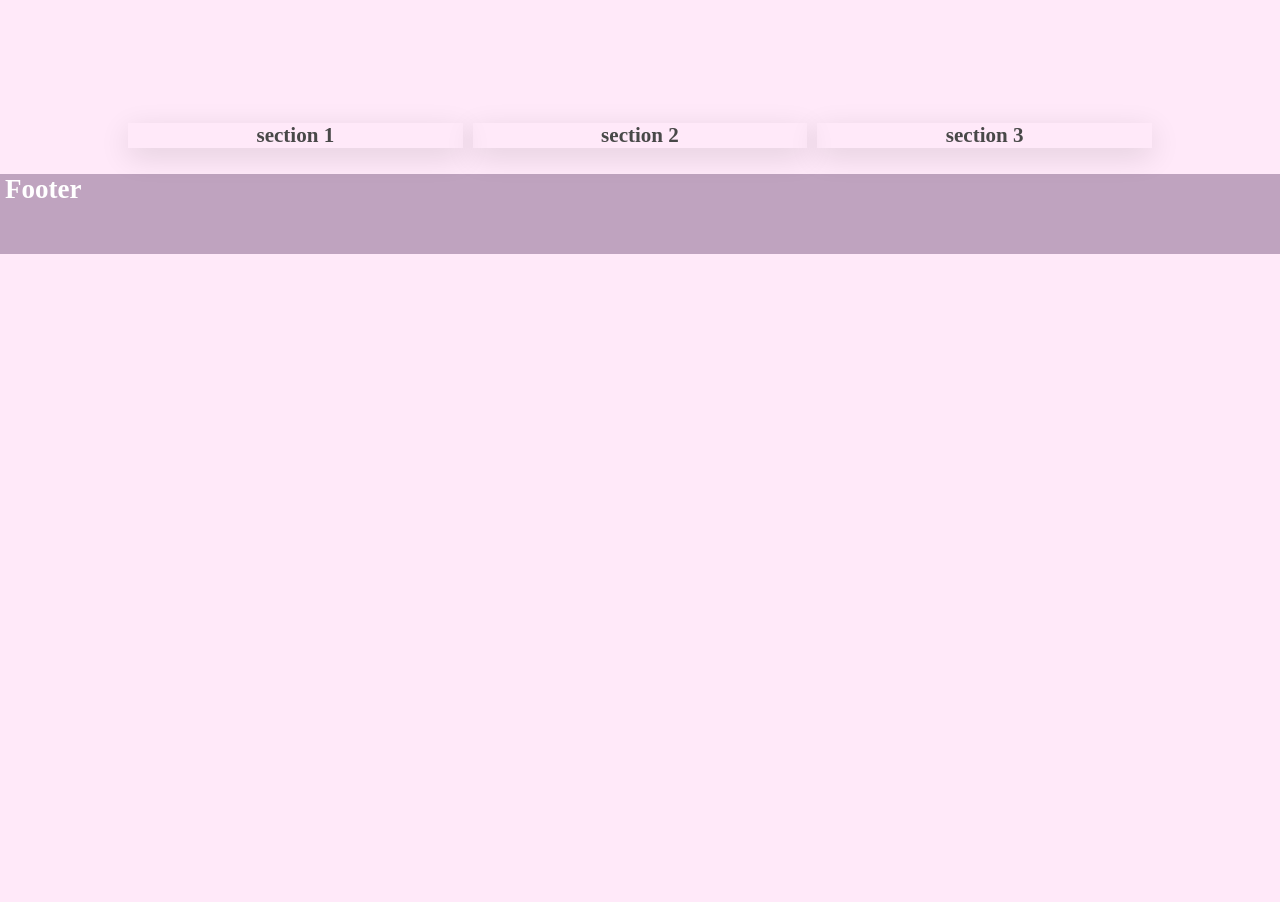
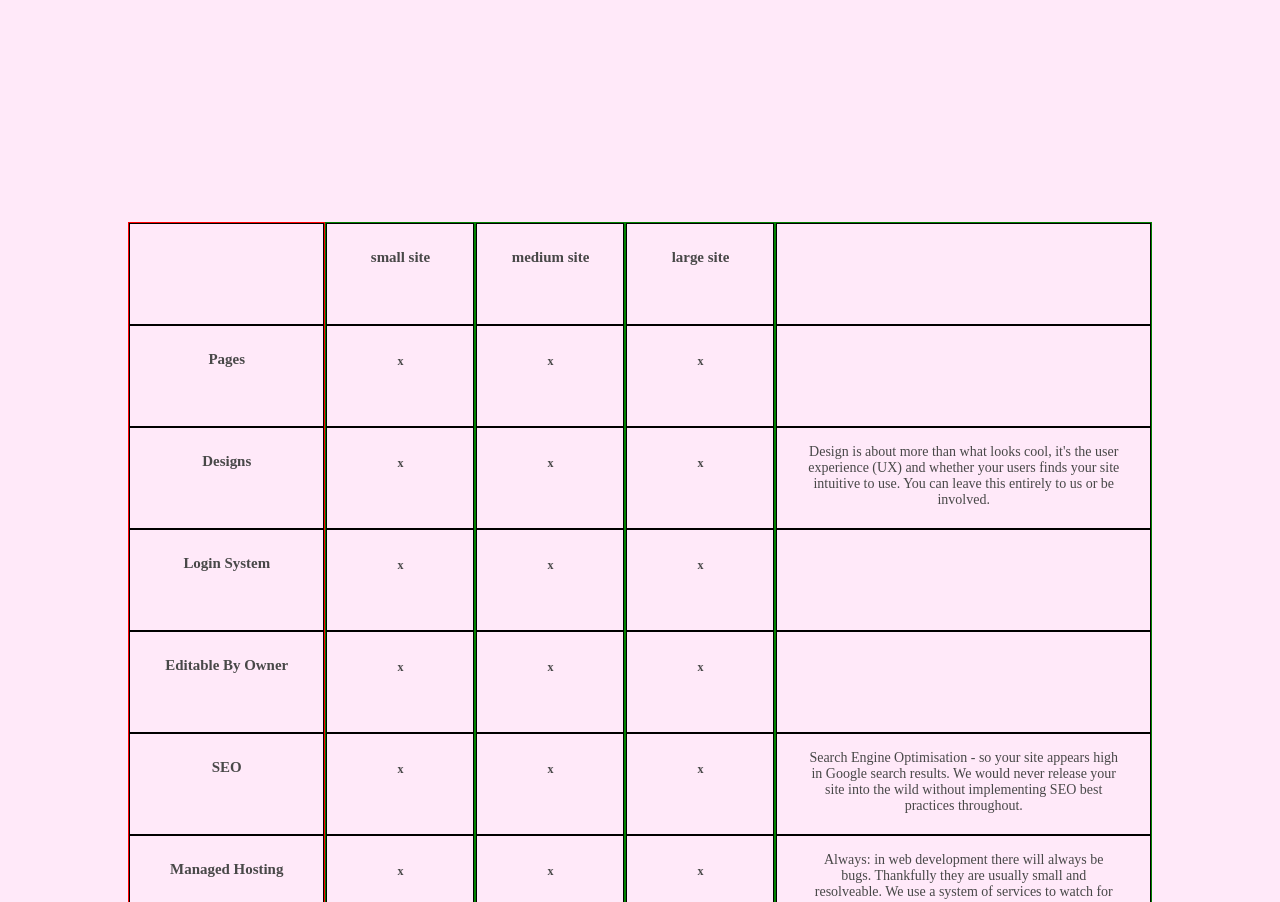
Before and after one commit to ffraniel/portfolio2019, a Next.js app: page / in a window 1280 px wide. Shown: the part 1620-2522 px from the top of the page. Before the commit the page ends 1874 px from the top, so only its background shows below. Built offline with nearby package versions, Linux system fonts and the light colour scheme.

Commit message:
basic table structure

```diff
--- a/components/Table.js
+++ b/components/Table.js
@@ -1,22 +1,272 @@
 const Table = () => (
   <section className="table">
-    <h1>section 1</h1>
-    <h1>section 2</h1>
-    <h1>section 3</h1>
+    <section className="headings">
+      <section className="product-row">
+        <h5></h5>
+      </section>
+      <section>
+        <h5>Pages</h5>
+      </section>
+      <section>
+        <h5>Designs</h5>
+      </section>
+      <section>
+        <h5>Login System</h5>
+      </section>
+      <section>
+        <h5>Editable By Owner</h5>
+      </section>
+      <section>
+        <h5>SEO</h5>
+      </section>
+      <section>
+        <h5>Managed Hosting</h5>
+      </section>
+      <section>
+        <h5>Hosting Price - maintenance and support</h5>
+      </section>
+      <section>
+        <h5>Monitoring</h5>
+      </section>
+      <section>
+        <h5>Bug Fixes</h5>
+      </section>
+      <section>
+        <h5>Retainer</h5>
+      </section>
+      <section>
+        <h5>Revisions post launch</h5>
+      </section>
+      <section>
+        <h5>Email Campaigns Systems</h5>
+      </section>
+      <section>
+        <h5>Google Adwords Integration</h5>
+      </section>
+      <section>
+        <h5>Materials/Content Cost</h5>
+      </section>
+    </section>
+    <section className="columns">
+    <section className="product-row">
+        <h5>small site</h5>
+      </section>
+      <section>
+        <h6>x</h6>
+      </section>
+      <section>
+        <h6>x</h6>
+      </section>
+      <section>
+        <h6>x</h6>
+      </section>
+      <section>
+        <h6>x</h6>
+      </section>
+      <section>
+        <h6>x</h6>
+      </section>
+      <section>
+        <h6>x</h6>
+      </section>
+      <section>
+        <h6>x</h6>
+      </section>
+      <section>
+        <h6>x</h6>
+      </section>
+      <section>
+        <h6>x</h6>
+      </section>
+      <section>
+        <h6>x</h6>
+      </section>
+      <section>
+        <h6>x</h6>
+      </section>
+      <section>
+        <h6>x</h6>
+      </section>
+      <section>
+        <h6>x</h6>
+      </section>
+      <section>
+        <h6>x</h6>
+      </section>
+    </section>
+    <section className="columns">
+    <section className="product-row">
+        <h5>medium site</h5>
+      </section>
+      <section>
+        <h6>x</h6>
+      </section>
+      <section>
+        <h6>x</h6>
+      </section>
+      <section>
+        <h6>x</h6>
+      </section>
+      <section>
+        <h6>x</h6>
+      </section>
+      <section>
+        <h6>x</h6>
+      </section>
+      <section>
+        <h6>x</h6>
+      </section>
+      <section>
+        <h6>x</h6>
+      </section>
+      <section>
+        <h6>x</h6>
+      </section>
+      <section>
+        <h6>x</h6>
+      </section>
+      <section>
+        <h6>x</h6>
+      </section>
+      <section>
+        <h6>x</h6>
+      </section>
+      <section>
+        <h6>x</h6>
+      </section>
+      <section>
+        <h6>x</h6>
+      </section>
+      <section>
+        <h6>x</h6>
+      </section>
+    </section>
+    <section className="columns">
+    <section className="product-row">
+        <h5>large site</h5>
+      </section>
+      <section>
+        <h6>x</h6>
+      </section>
+      <section>
+        <h6>x</h6>
+      </section>
+      <section>
+        <h6>x</h6>
+      </section>
+      <section>
+        <h6>x</h6>
+      </section>
+      <section>
+        <h6>x</h6>
+      </section>
+      <section>
+        <h6>x</h6>
+      </section>
+      <section>
+        <h6>x</h6>
+      </section>
+      <section>
+        <h6>x</h6>
+      </section>
+      <section>
+        <h6>x</h6>
+      </section>
+      <section>
+        <h6>x</h6>
+      </section>
+      <section>
+        <h6>x</h6>
+      </section>
+      <section>
+        <h6>x</h6>
+      </section>
+      <section>
+        <h6>x</h6>
+      </section>
+      <section>
+        <h6>x</h6>
+      </section>
+    </section>
+    <section className="columns details-column">
+    <section className="product-row">
+        <h5></h5>
+      </section>
+      <section>
+        <p></p>
+      </section>
+      <section>
+        <p>Design is about more than what looks cool, it's the user experience (UX) and whether your users finds your site intuitive to use. You can leave this entirely to us or be involved.</p>
+      </section>
+      <section>
+        <p></p>
+      </section>
+      <section>
+        <p></p>
+      </section>
+      <section>
+        <p>Search Engine Optimisation - so your site appears high in Google search results. We would never release your site into the wild without implementing SEO best practices throughout.</p>
+      </section>
+      <section>
+        <p>Always: in web development there will always be bugs. Thankfully they are usually small and resolveable. We use a system of services to watch for any errors the human eye may miss in order to maintain quality throughout.</p>
+      </section>
+      <section>
+        <p>For updates to content, design changes or to help you achieve your SEO goals</p>
+      </section>
+      <section>
+        <p>Keep up to date with how much traffic you are recieving</p>
+      </section>
+      <section>
+        <p>Ultimately you need to be happy with the website you receive.</p>
+      </section>
+      <section>
+        <p></p>
+      </section>
+      <section>
+        <p></p>
+      </section>
+      <section>
+        <p>If we need to purchase some stock photography this will be agreed as and when required unless we are providing the content</p>
+      </section>
+      <section>
+        <p></p>
+      </section>
+      <section>
+        <p>x</p>
+      </section>
+    </section>
     <style jsx>{`
     .table {
+      padding: var(--section-padding);
       display: grid;
-      grid-template-columns: repeat(3, 1fr);
+      grid-template-columns: minmax(auto, 300px) repeat(3, 150px) minmax(300px, auto);
       max-width: 80%;
       margin: 0 auto;
-      grid-gap: 10px;
+      color: var(--main-text-colour);
     }
-    .table h1 {
-      box-shadow: var(--shadow-medium);
-      color: var(--main-text-colour);
+    .headings {
+      border: solid red 1px;
+    }
+    .headings section {
       text-align: center;
     }
-      `}</style>
+    .columns {
+      border: solid green 1px;
+      text-align: center;
+    }
+    .headings section, .columns section {
+      height: 100px;
+      border: 0.25px black solid;
+    }
+    .details-column p {
+      font-size: 14px;
+      padding: 2px 30px;
+    }
+    .product-row {
+    }
+
+
+    `}</style>
   </section>
 );
 
```
